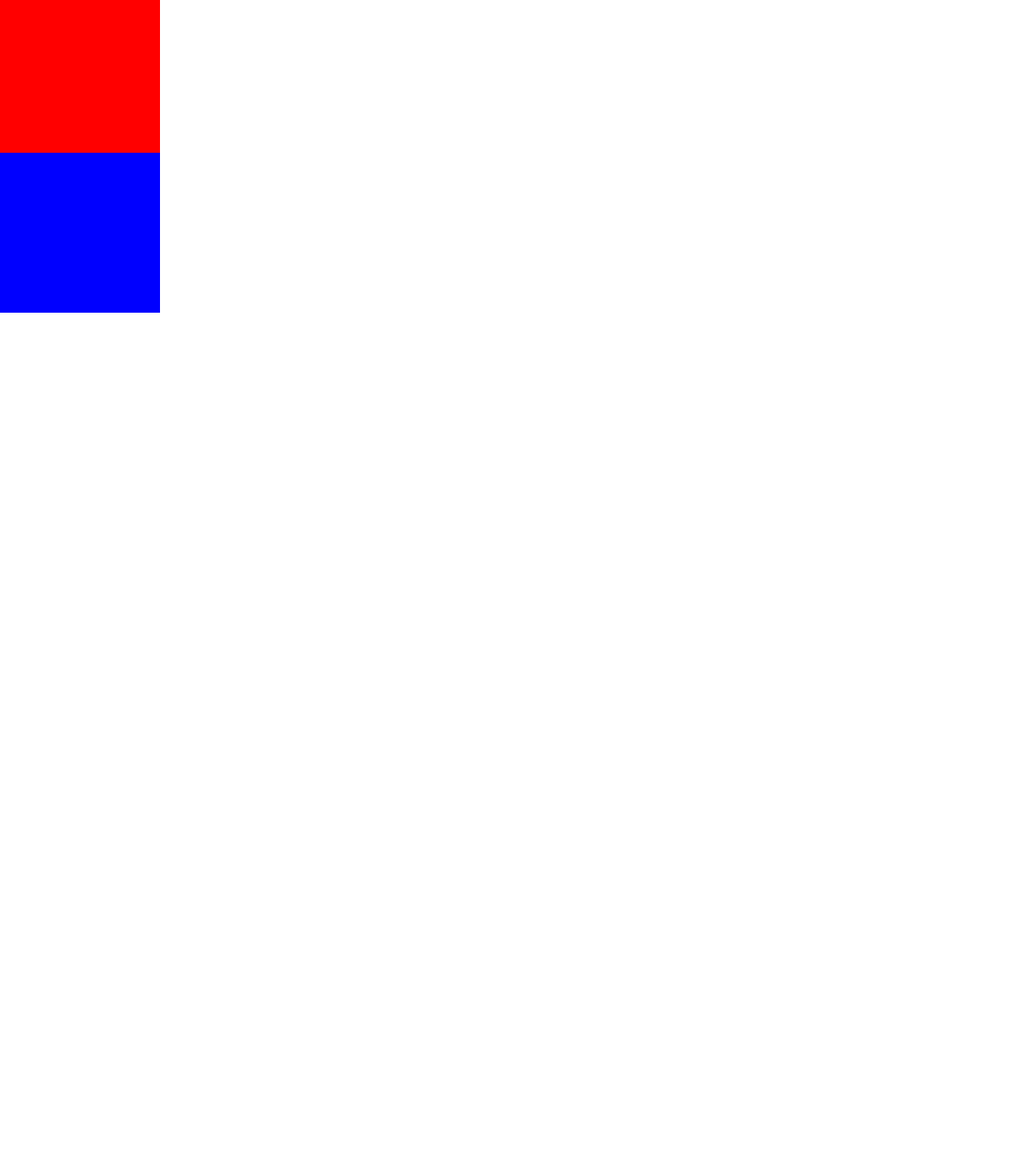
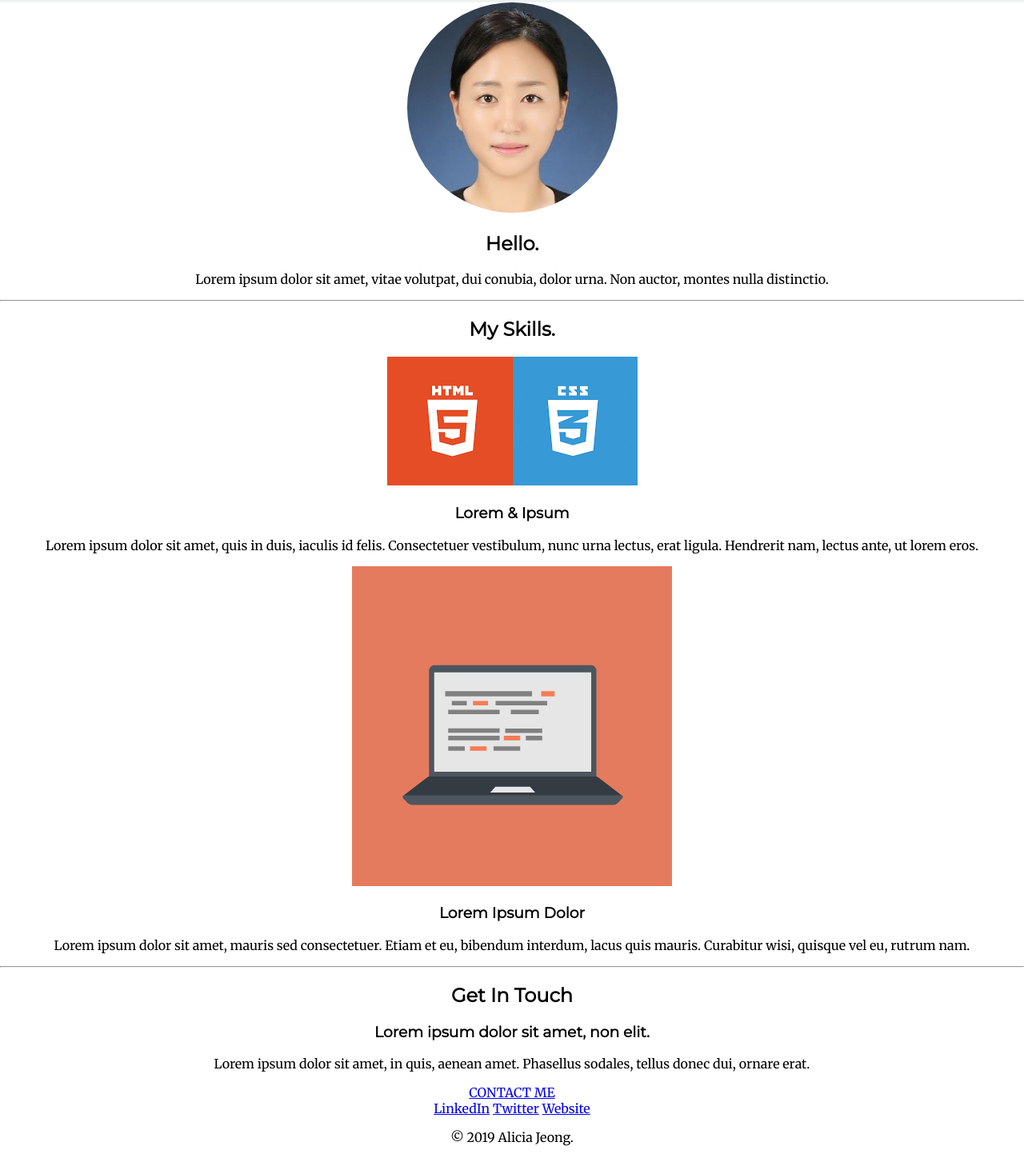
Before and after one commit to AliciaRayi/css-mysite, a plain HTML site: page index.html in a window 1280 px wide. Shown: the part 562-2010 px from the top of the page at 80% size. Before the commit the page ends 953 px from the top, so only its background shows below. Drawn offline with Linux system fonts and the light colour scheme.

Commit message:
new website

```diff
--- a/css/styles.css
+++ b/css/styles.css
@@ -1,10 +1,20 @@
 body {
   margin: 0;
   text-align: center;
+  font-family: "Merriweather", serif;
 }
 
 h1 {
   margin-top: 0;
+  font-family: "Sacramento", cursive;
+}
+
+h2 {
+  font-family: "Montserrat", sans-serif;
+}
+
+h3 {
+  font-family: "Montserrat", sans-serif;
 }
 
 .top-container {
@@ -14,15 +24,9 @@ h1 {
 }
 
 .middle-container {
-    background-color: red;
-    width: 200px;
-    height: 200px;
 }
 
 .bottom-container {
-    background-color: blue;
-    width: 200px;
-    height: 200px;
 }
 
 .pro {
@@ -32,8 +36,11 @@ h1 {
 .top-cloud {
   position: absolute;
   right: 300px;
+  top: 50px;
 }
 
 .bottom-cloud {
   position: absolute;
+  left: 300px;
+  bottom: 300px;
 }
--- a/index.html
+++ b/index.html
@@ -2,30 +2,64 @@
 <html lang="en" dir="ltr">
 
 <head>
-    <meta charset="utf-8">
+    <meta charset="utf-8" />
     <title>Alicia Jeong</title>
-    <link rel="stylesheet" type="text/css" href="css/styles.css">
-    <link rel="icon" href="favicon.ico">
+    <link rel="stylesheet" type="text/css" href="css/styles.css" />
+    <link rel="icon" href="favicon.ico" />
+    <link href="https://fonts.googleapis.com/css?family=Merriweather|Montserrat|Sacramento&display=swap"
+        rel="stylesheet" />
 </head>
 
 <body>
     <div class="top-container">
-        <img class="top-cloud" src="images/cloud.png" alt="cloud-img">
-        <h1>I'm Angela</h1>
+        <img class="top-cloud" src="images/cloud.png" alt="cloud-img" />
+        <h1>I'm Alicia</h1>
         <p>a <span class="pro">pro</span>grammer.</p>
-        <img class="bottom-cloud" src="images/cloud.png" alt="cloud-img">
-        <img src="images/mountain.png" alt="mountain-img">
+        <img class="bottom-cloud" src="images/cloud.png" alt="cloud-img" />
+        <img src="images/mountain.png" alt="mountain-img" />
     </div>
 
     <div class="middle-container">
-
-    </div>
-
-    <div class="bottom-container">
-
+        <div class="profile">
+            <img src="images/alicia.png" alt="Alicia photo">
+            <h2>Hello.</h2>
+            <p>Lorem ipsum dolor sit amet, vitae volutpat, dui conubia, dolor urna. Non auctor, montes nulla distinctio.
+            </p>
+        </div>
+        <hr>
+        <div class="skills">
+            <h2>My Skills.</h2>
+            <div class="skill-row">
+                <img class="" src="images/html5css3.png" alt="">
+                <h3>Lorem & Ipsum</h3>
+                <p>Lorem ipsum dolor sit amet, quis in duis, iaculis id felis. Consectetuer vestibulum, nunc urna
+                    lectus,
+                    erat ligula. Hendrerit nam, lectus ante, ut lorem eros.</p>
+            </div>
+            <div class="skill-row">
+                <img class="" src="images/computer.png" alt="computer">
+                <h3>Lorem Ipsum Dolor</h3>
+                <p>Lorem ipsum dolor sit amet, mauris sed consectetuer. Etiam et eu, bibendum interdum, lacus quis
+                    mauris.
+                    Curabitur wisi, quisque vel eu, rutrum nam.</p>
+            </div>
+        </div>
+        <hr>
+        <div class="contact-me">
+            <h2>Get In Touch</h2>
+            <h3>Lorem ipsum dolor sit amet, non elit.</h3>
+            <p>Lorem ipsum dolor sit amet, in quis, aenean amet. Phasellus sodales, tellus donec dui, ornare erat.</p>
+            <a class="btn" href="mailto:nari5785@gmail.com">CONTACT ME</a>
+        </div>
     </div>
 
 
+    <div class="bottom-container">
+        <a class="footer-link" href="https://www.linkedin.com/">LinkedIn</a>
+        <a class="footer-link" href="https://twitter.com/">Twitter</a>
+        <a class="footer-link" href="https://www.appbrewery.co/">Website</a>
+        <p>© 2019 Alicia Jeong.</p>
+    </div>
 
 
 </body>
```
Also changed, not shown: images/alicia.png (added), images/html5css3.png (added). Lines whose indentation alone changed are shown as unchanged.
